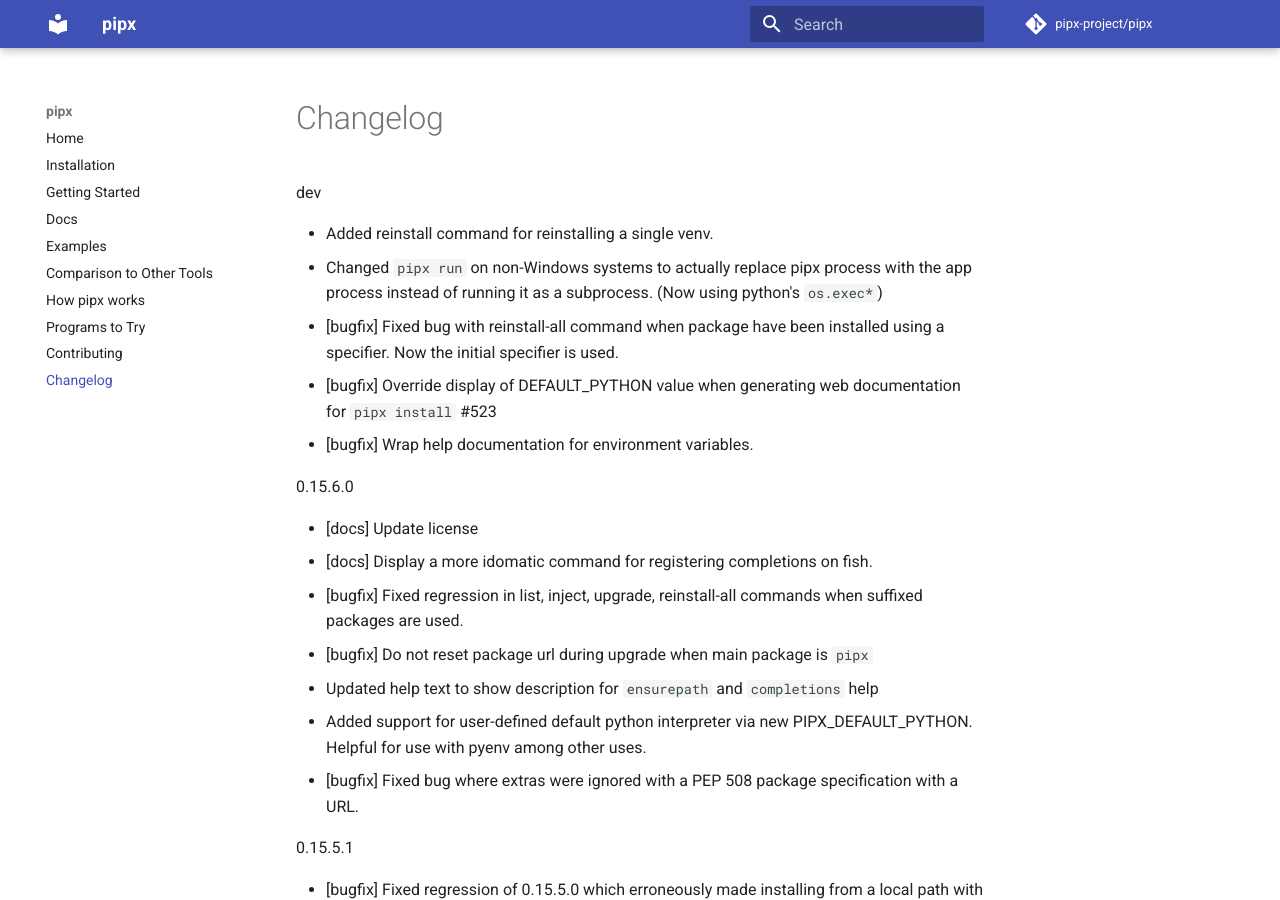
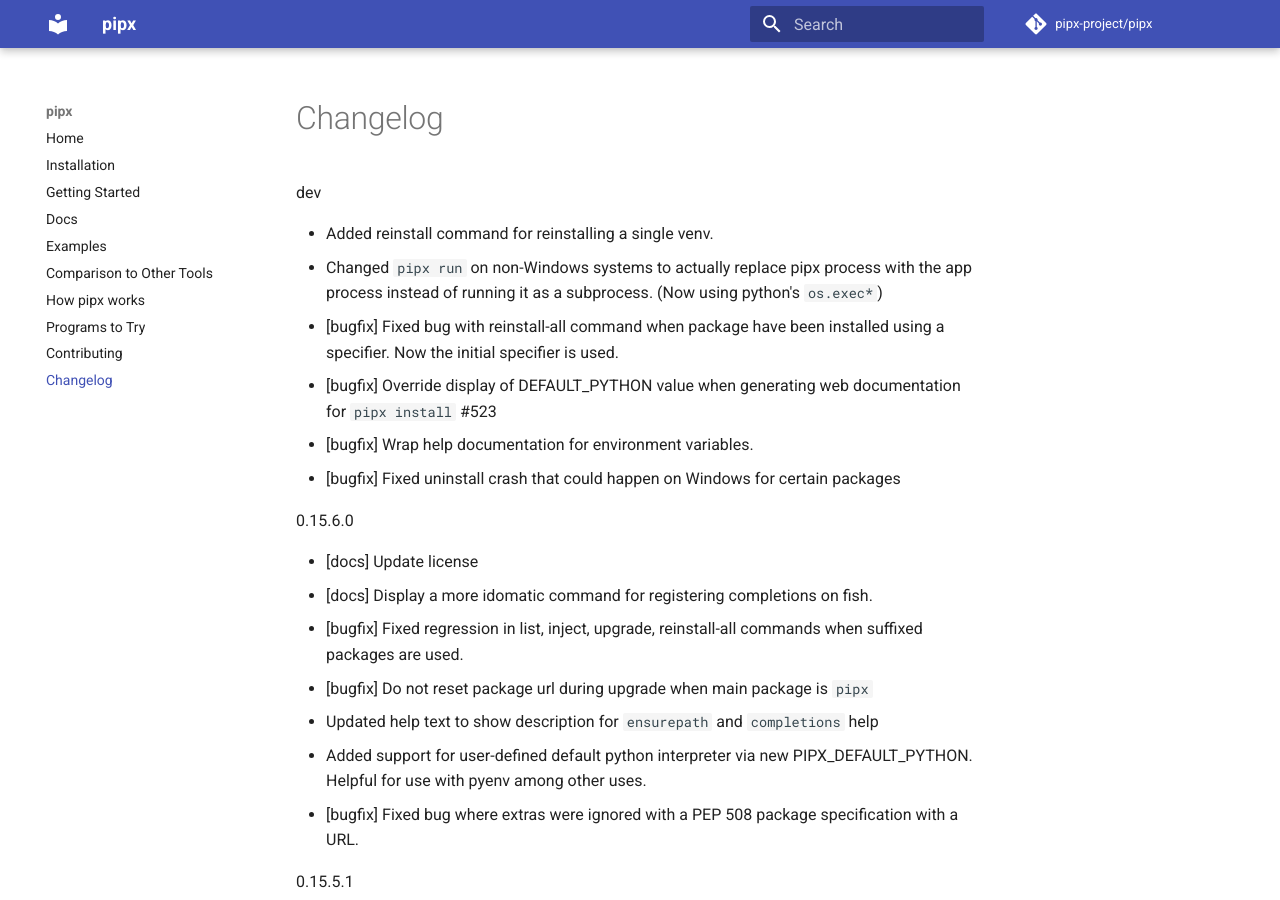
Before and after one commit to pypa/pipx, an MkDocs documentation site: the page built from docs/changelog.md, in a window 1280 px wide and 900 px high. Built offline with MkDocs 1.6.1 and Material for MkDocs 9.7.7, drawn with Linux system fonts in a browser that asks for light colours; comment, search, counter and statistics services are not loaded.

Commit message:
Update changelog.

```diff
--- a/docs/changelog.md
+++ b/docs/changelog.md
@@ -5,6 +5,7 @@
 - [bugfix] Fixed bug with reinstall-all command when package have been installed using a specifier. Now the initial specifier is used.
 - [bugfix] Override display of DEFAULT_PYTHON value when generating web documentation for `pipx install` #523
 - [bugfix] Wrap help documentation for environment variables.
+- [bugfix] Fixed uninstall crash that could happen on Windows for certain packages
 
 0.15.6.0
 
```
